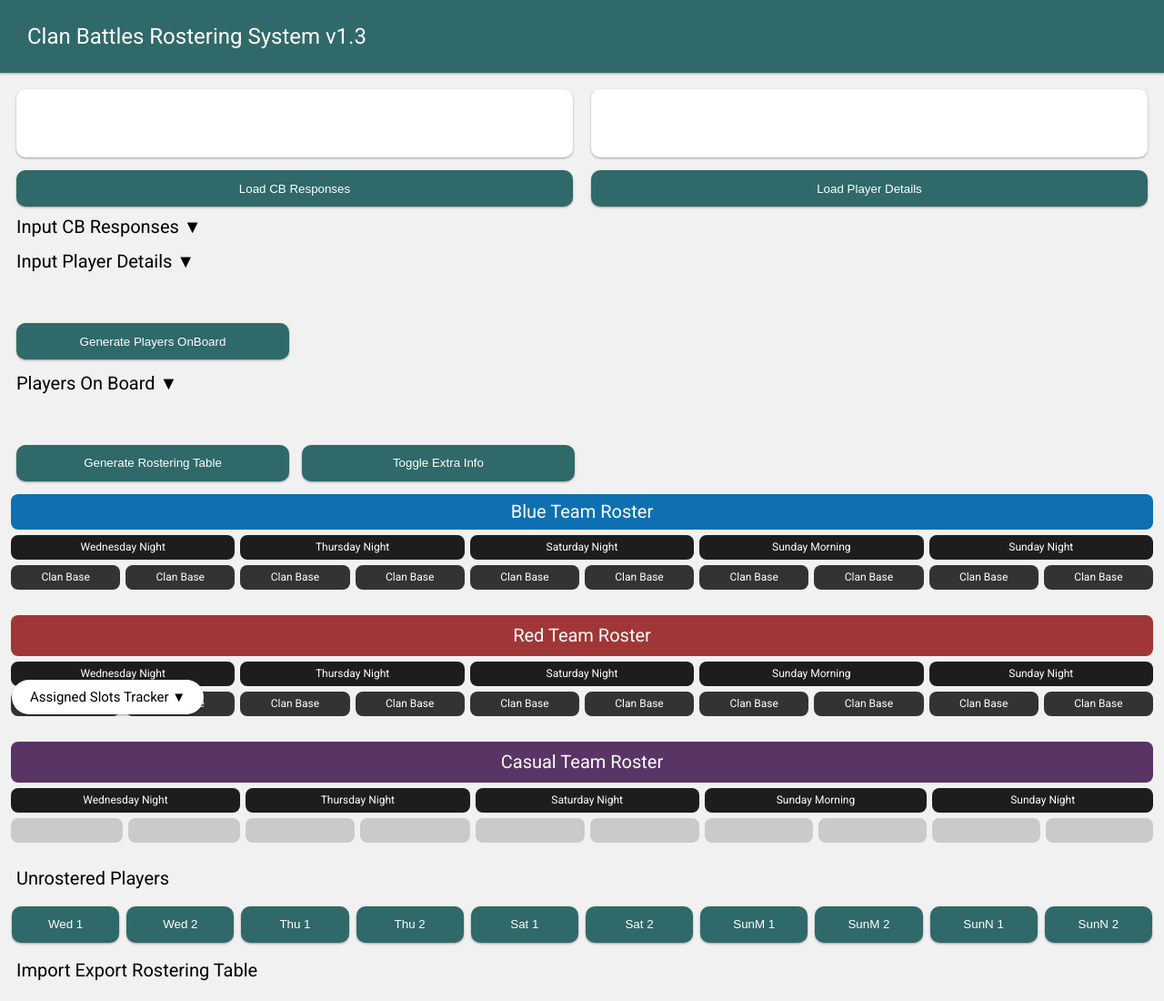
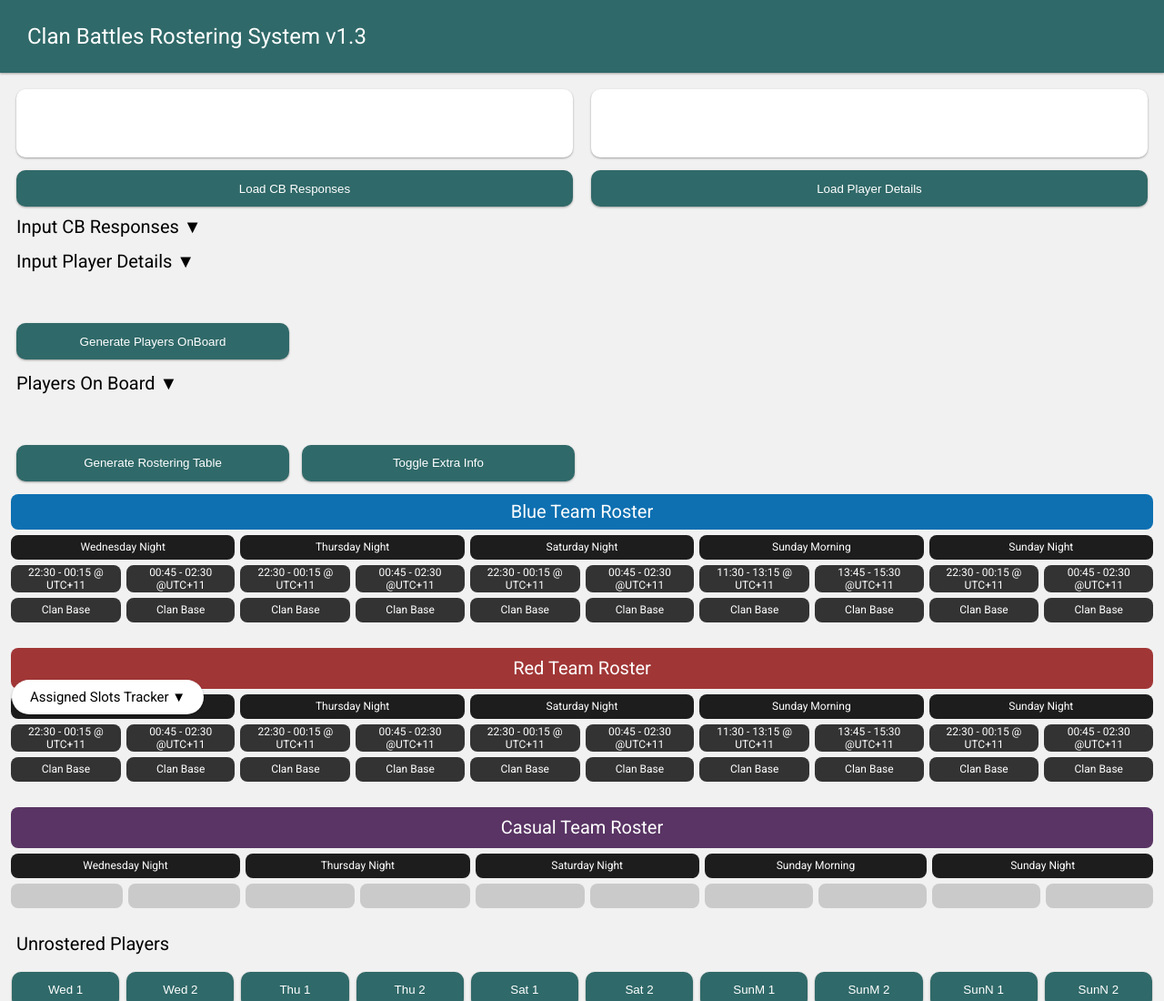
Before and after one commit to superlaser97/superlaser97.github.io, a plain HTML site: page index.html in a window 1280 px wide. Shown: the top 1100 px of the page at 91% size. Drawn offline with Linux system fonts and the light colour scheme.

Commit message:
Update index.html

```diff
--- a/index.html
+++ b/index.html
@@ -130,6 +130,18 @@
                     <th colspan="2">Sunday Night</th>
                 </tr>
                 <tr>
+                    <th class="ClanBase_ColumnLabel"">22:30 - 00:15 @ UTC+11</th>
+                    <th class="ClanBase_ColumnLabel"">00:45 - 02:30 @UTC+11</th>
+                    <th class="ClanBase_ColumnLabel"">22:30 - 00:15 @ UTC+11</th>
+                    <th class="ClanBase_ColumnLabel"">00:45 - 02:30 @UTC+11</th>
+                    <th class="ClanBase_ColumnLabel"">22:30 - 00:15 @ UTC+11</th>
+                    <th class="ClanBase_ColumnLabel"">00:45 - 02:30 @UTC+11</th>
+                    <th class="ClanBase_ColumnLabel"">11:30 - 13:15 @ UTC+11</th>
+                    <th class="ClanBase_ColumnLabel"">13:45 - 15:30 @UTC+11</th>
+                    <th class="ClanBase_ColumnLabel"">22:30 - 00:15 @ UTC+11</th>
+                    <th class="ClanBase_ColumnLabel"">00:45 - 02:30 @UTC+11</th>
+                </tr>
+                <tr>
                     <th class="ClanBase_ColumnLabel" id="0-0">Clan Base</th>
                     <th class="ClanBase_ColumnLabel" id="0-1">Clan Base</th>
                     <th class="ClanBase_ColumnLabel" id="0-2">Clan Base</th>
@@ -141,7 +153,6 @@
                     <th class="ClanBase_ColumnLabel" id="0-8">Clan Base</th>
                     <th class="ClanBase_ColumnLabel" id="0-9">Clan Base</th>
                 </tr>
-            </thead>
             <tbody>
             </tbody>
         </table>
@@ -154,6 +165,18 @@
                     <th colspan="2">Saturday Night</th>
                     <th colspan="2">Sunday Morning</th>
                     <th colspan="2">Sunday Night</th>
+                </tr>
+                <tr>
+                    <th class="ClanBase_ColumnLabel"">22:30 - 00:15 @ UTC+11</th>
+                    <th class="ClanBase_ColumnLabel"">00:45 - 02:30 @UTC+11</th>
+                    <th class="ClanBase_ColumnLabel"">22:30 - 00:15 @ UTC+11</th>
+                    <th class="ClanBase_ColumnLabel"">00:45 - 02:30 @UTC+11</th>
+                    <th class="ClanBase_ColumnLabel"">22:30 - 00:15 @ UTC+11</th>
+                    <th class="ClanBase_ColumnLabel"">00:45 - 02:30 @UTC+11</th>
+                    <th class="ClanBase_ColumnLabel"">11:30 - 13:15 @ UTC+11</th>
+                    <th class="ClanBase_ColumnLabel"">13:45 - 15:30 @UTC+11</th>
+                    <th class="ClanBase_ColumnLabel"">22:30 - 00:15 @ UTC+11</th>
+                    <th class="ClanBase_ColumnLabel"">00:45 - 02:30 @UTC+11</th>
                 </tr>
                 <tr>
                     <th class="ClanBase_ColumnLabel" id="1-0">Clan Base</th>
```
